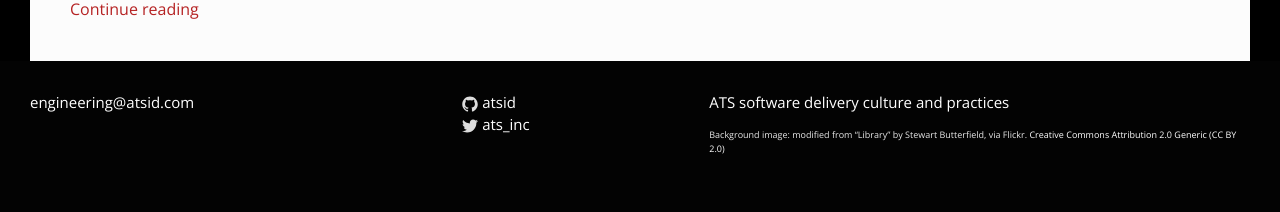
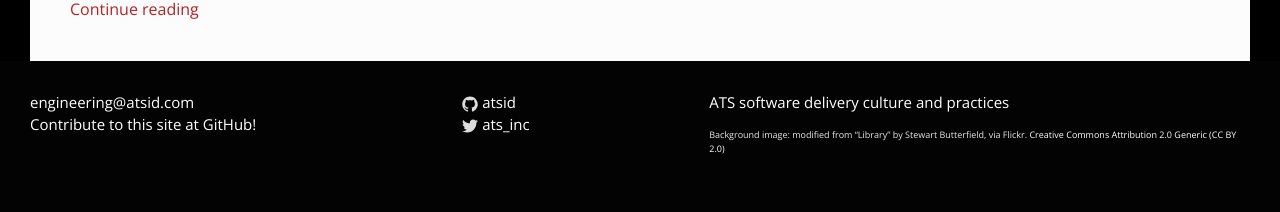
Before and after one commit to atsid/guides, a Jekyll site: the page built from index.html, in a window 1280 px wide. Shown: the part 1835-2047 px from the top of the page. Built offline with Jekyll 4.4.1, drawn with Linux system fonts in a browser that asks for light colours.

Commit message:
Update 2015-09-01T22:26:15.547Z

```diff
--- a/_includes/footer.html
+++ b/_includes/footer.html
@@ -6,6 +6,7 @@
       <div class="footer-col  footer-col-1">
         <ul class="contact-list">
           <li><a href="mailto:{{ site.email }}">{{ site.email }}</a></li>
+          <li><a href="https://github.com/atsid/engineering">Contribute to this site at GitHub!</a></li>
         </ul>
       </div>
 
```
